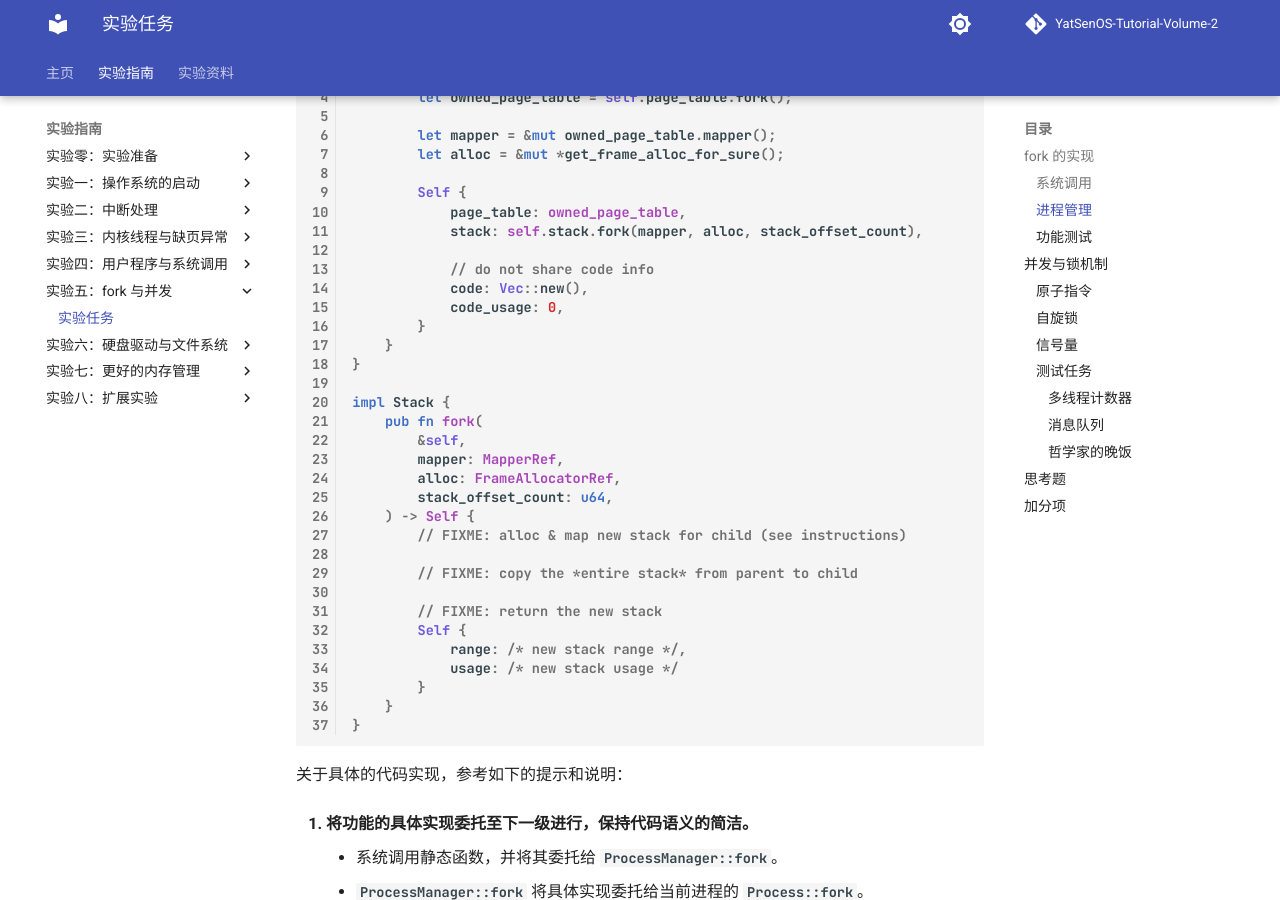
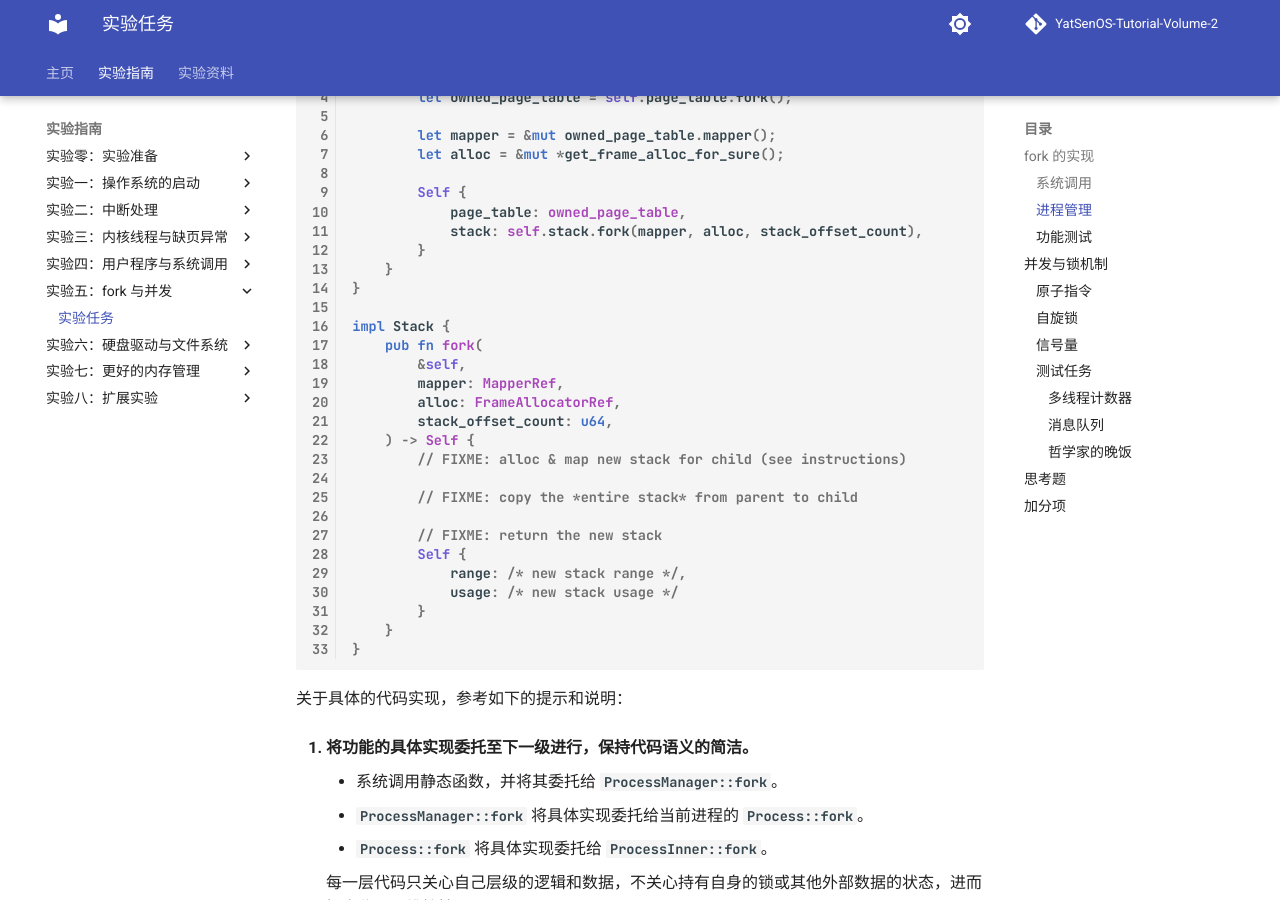
Before and after one commit to YatSenOS/YatSenOS-Tutorial-Volume-2, an MkDocs documentation site: the page built from docs/labs/0x05/tasks.md, in a window 1280 px wide and 900 px high, scrolled down 3135 px. Built offline with MkDocs 1.6.1 and Material for MkDocs 9.7.7, drawn with Linux system fonts in a browser that asks for light colours; comment, search, counter and statistics services are not loaded.

Commit message:
fix(lab/5): remove code and code_usage in docs (#32)

```diff
--- a/docs/labs/0x05/tasks.md
+++ b/docs/labs/0x05/tasks.md
@@ -140,10 +140,6 @@ impl ProcessVm {
         Self {
             page_table: owned_page_table,
             stack: self.stack.fork(mapper, alloc, stack_offset_count),
-
-            // do not share code info
-            code: Vec::new(),
-            code_usage: 0,
         }
     }
 }
```
